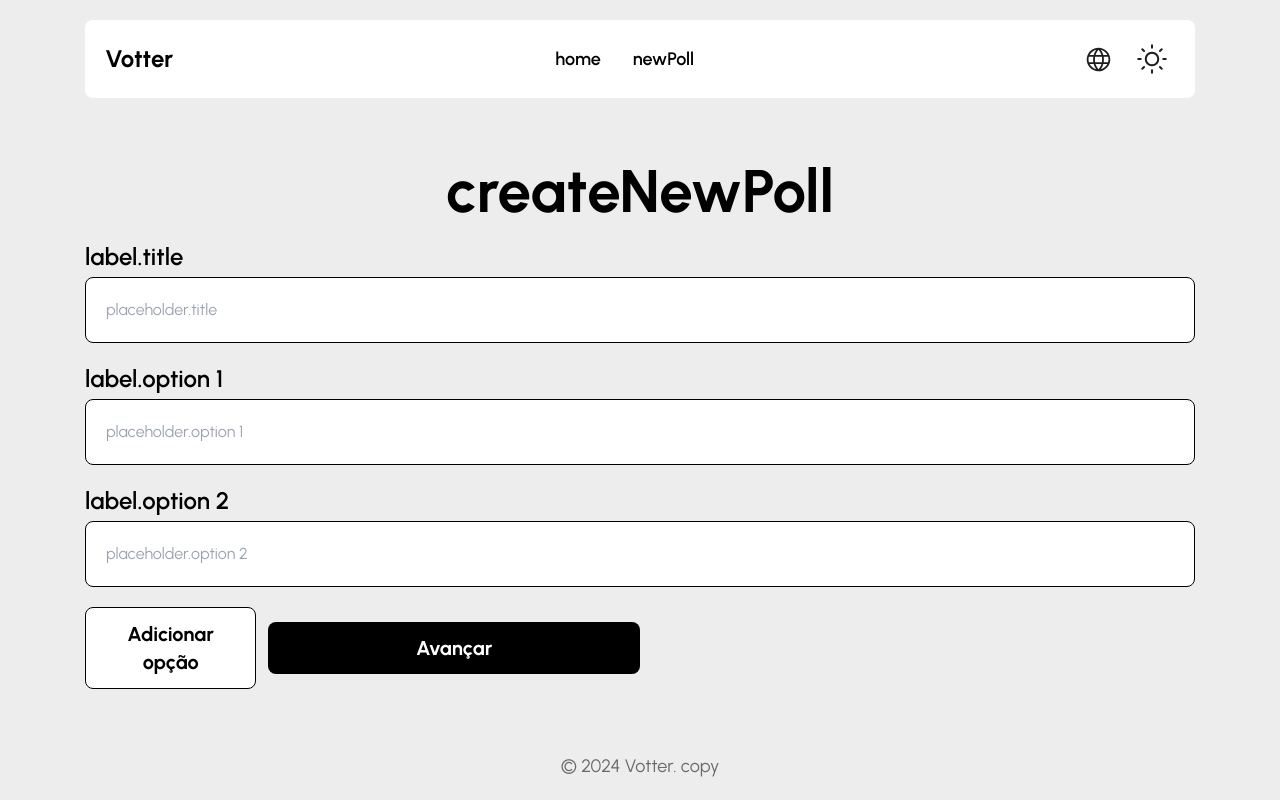
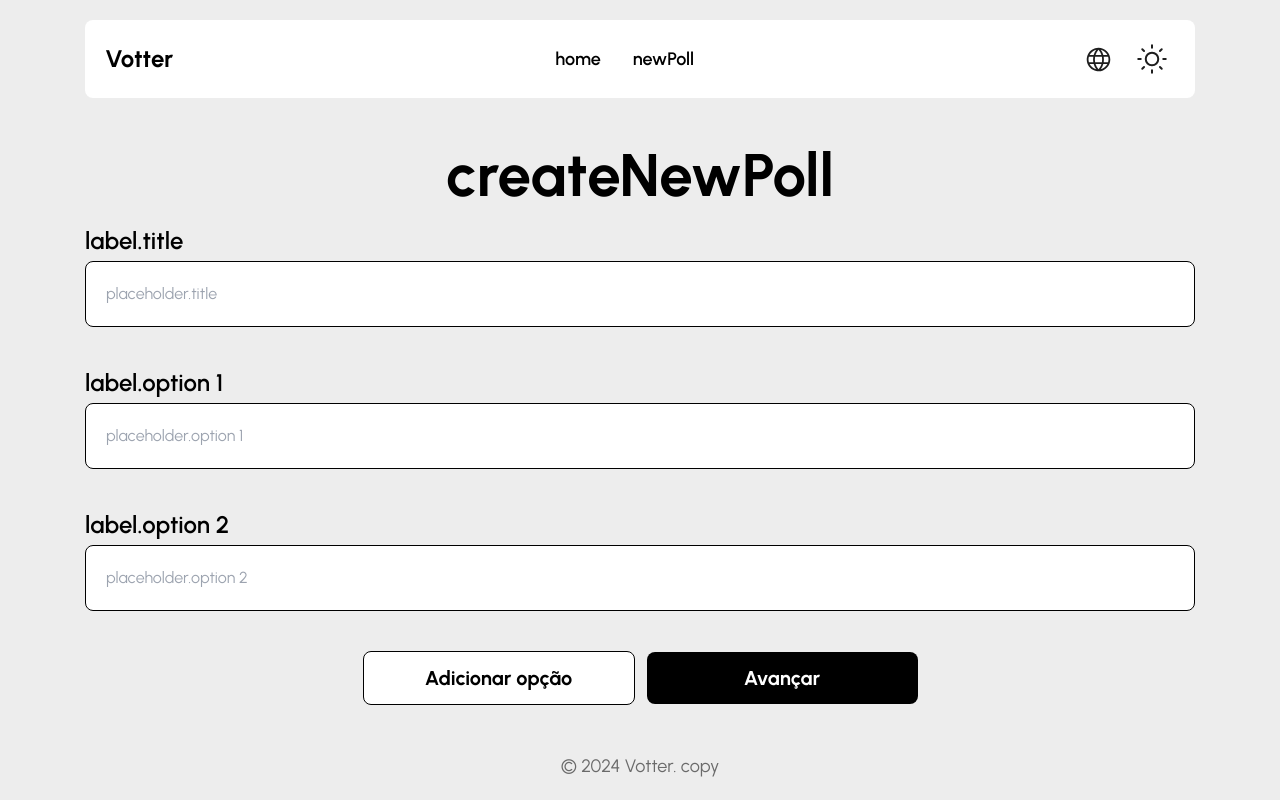
Before and after one commit to Guilherme-Matosoli/vooter-client, a Next.js app: page /en/poll/new in a window 1280 px wide. Built offline with nearby package versions, Linux system fonts and the light colour scheme; what i18next-resources-to-backend would draw is missing.

Commit message:
remove button width limitation in desktop devices :tada:

```diff
--- a/src/app/[lng]/poll/new/page.tsx
+++ b/src/app/[lng]/poll/new/page.tsx
@@ -44,7 +44,7 @@ export default function NewPoll({ params: { lng } }: NewPollParams) {
 
       <form
         onSubmit={handleSubmit(saveDataInContext)}
-        className="w-full flex flex-col gap-5"
+        className="w-full flex flex-col items-center gap-5 md:gap-10"
       >
         <Input
           label={t("label.title")}
@@ -71,7 +71,7 @@ export default function NewPoll({ params: { lng } }: NewPollParams) {
 
         <section className="w-full flex flex-col gap-3 items-center md:flex-row md:w-1/2">
           <button className="button bg-white text-black border border-black
-          dark:bg-black dark:border-none dark:text-white md:w-60"
+          dark:bg-black dark:border-none dark:text-white"
             onClick={() => append({ option: "" })}
           >
             Adicionar opção
```
